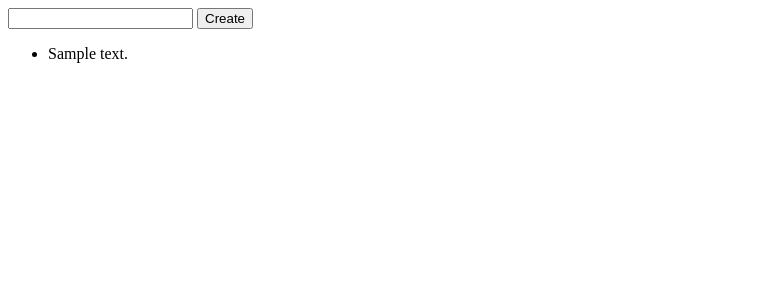
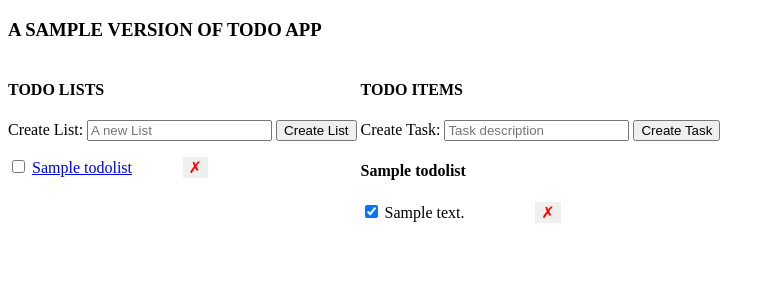
Before and after one commit to gowthamaraj/Flask-TODO-List-App, a Flask app: template templates/index.html in a window 1280 px wide. Shown: the top 300 px of the page, without its empty margins (0-775 px from the left). Run offline with Flask 2, Linux system fonts and the light colour scheme; the template is opened without the code that fills it: values that come from a table or form of the project are taken from there, others are empty; tables that the repository leaves empty hold one stand-in row (values such as "Sample post").

Commit message:
updated: code - all code updated

```diff
--- a/app.py
+++ b/app.py
@@ -1,59 +1,201 @@
-from flask import Flask, render_template,request,redirect,url_for,jsonify,abort
+from flask import Flask, render_template, request, redirect, url_for, jsonify, abort
 from flask_sqlalchemy import SQLAlchemy
+from flask_migrate import Migrate
 import sys
-from flask_migrate import Migrate
 
 app = Flask(__name__)
+app.config['SQLALCHEMY_DATABASE_URI'] = 'postgresql://postgres:admin@localhost:5432/project'
 app.config['SQLALCHEMY_TRACK_MODIFICATIONS'] = False
-app.config['SQLALCHEMY_DATABASE_URI'] = 'postgres://postgres:admin@localhost:5432/project'
-app.debug = True
-# creating the app
+db = SQLAlchemy(app)
 
-db = SQLAlchemy(app)
-# defining the db object
+migrate = Migrate(app, db)
 
-# creating model for our APP
+
 class Todo(db.Model):
-    __tablename__ = 'todos'
+    __tablename__ = "todos"
     id = db.Column(db.Integer, primary_key=True)
     description = db.Column(db.String(), nullable=False)
-    completed = db.Column(db.Boolean,nullable=False,default=False)
+    completed = db.Column(db.Boolean, nullable=False, default=False)
+    list_id = db.Column(db.Integer, db.ForeignKey(
+        'todolists.id'), nullable=False)
 
     def __repr__(self):
-        return f'<Todo {self.id} {self.description}>'
+        return f'<Todo ID: {self.id}, description: {self.description}, complete: {self.completed}>'
 
-#using migration
-migrate = Migrate(app,db)
-#Creates all tables.
-# db.create_all()
 
-@app.route('/todos/create',methods=['POST'])
+class TodoList(db.Model):
+    __tablename__ = "todolists"
+    id = db.Column(db.Integer, primary_key=True)
+    name = db.Column(db.String(), nullable=False)
+    todos = db.relationship('Todo', backref='list', lazy=True)
+
+    def __repr__(self):
+        return f'<TodoList ID: {self.id}, name: {self.name}, todos: {self.todos}>'
+
+
+@app.route('/todos/create', methods=['POST'])
 def create_todo():
     error = False
     body = {}
     try:
         description = request.get_json()['description']
-        #get the data
-        todo = Todo(description=description)
-        #create the object
+        list_id = request.get_json()['list_id']
+        todo = Todo(description=description, completed=False, list_id=list_id)
         db.session.add(todo)
         db.session.commit()
+        body['id'] = todo.id
+        body['complete'] = todo.complete
         body['description'] = todo.description
-    except:
+    except():
+        db.session.rollback()
         error = True
-        db.session.rollback()
         print(sys.exc_info())
     finally:
         db.session.close()
     if error:
-        abort(400)
+        abort(500)
     else:
         return jsonify(body)
 
+@app.route('/todos/<todo_id>/set-complete', methods=['POST'])
+def update_todo(todo_id):
+    error = False
+    try:
+        complete = request.get_json()['complete']
+        todo = Todo.query.get(todo_id)
+        print('Todo: ', todo)
+        todo.complete = complete
+        db.session.commit()
+    except():
+        db.session.rollback()
+        error = True
+        print(sys.exc_info())
+    finally:
+        db.session.close()
+    if error:
+        abort(500)
+    else:
+        return redirect(url_for('index'))
+
+@app.route('/todos/<todo_id>/delete', methods=['DELETE'])
+def delete_todo(todo_id):
+    error = False
+    try:
+        #Todo.query.filter_by(id=todo_id).delete()
+        todo = Todo.query.get(todo_id)
+        db.session.delete(todo)
+        db.session.commit()
+    except():
+        db.session.rollback()
+        error = True
+    finally:
+        db.session.close()
+    if error:
+        abort(500)
+    else:
+        return jsonify({'success': True})
+
+@app.route('/todos/<todo_id>/set-completed', methods=['POST'])
+def set_completed_todo(todo_id):
+    error = False
+
+    try:
+        completed = request.get_json()['completed']
+
+        todo = Todo.query.get(todo_id)
+        todo.completed = completed
+
+        db.session.commit()
+    except:
+        db.session.rollback()
+
+        error = True
+    finally:
+        db.session.close()
+
+    if error:
+        abort(500)
+    else:
+        return '', 200
+
 @app.route('/')
 def index():
-    return render_template('index.html', data=Todo.query.all())
+    return redirect(url_for('get_list_todos', list_id=1))
+
+@app.route('/lists/<list_id>')
+def get_list_todos(list_id):
+    lists = TodoList.query.all()
+    active_list = TodoList.query.get(list_id)
+    todos = Todo.query.filter_by(list_id=list_id).order_by('id').all()
+
+    return render_template('index.html', todos=todos, lists=lists, active_list=active_list)
+
+@app.route('/lists/create', methods=['POST'])
+def create_list():
+    error = False
+    body = {}
+    try:
+        name = request.get_json()['name']
+        todolist = TodoList(name=name)
+        db.session.add(todolist)
+        db.session.commit()
+        body['id'] = todolist.id
+        body['name'] = todolist.name
+    except():
+        db.session.rollback()
+        error = True
+        print(sys.exc_info)
+    finally:
+        db.session.close()
+    if error:
+        abort(500)
+    else:
+        return jsonify(body)
+
+@app.route('/lists/<list_id>/delete', methods=['DELETE'])
+def delete_list(list_id):
+    error = False
+    try:
+        list = TodoList.query.get(list_id)
+        for todo in list.todos:
+            db.session.delete(todo)
+
+        db.session.delete(list)
+        db.session.commit()
+    except():
+        db.session.rollback()
+        error = True
+    finally:
+        db.session.close()
+    if error:
+        abort(500)
+    else:
+        return jsonify({'success': True})
 
 
-if __name__ == "__main__":
-    app.run()
+@app.route('/lists/<list_id>/set-completed', methods=['POST'])
+def set_completed_list(list_id):
+    error = False
+
+    try:
+        list = TodoList.query.get(list_id)
+
+        for todo in list.todos:
+            todo.completed = True
+
+        db.session.commit()
+    except:
+        db.session.rollback()
+
+        error = True
+    finally:
+        db.session.close()
+
+    if error:
+        abort(500)
+    else:
+        return '', 200
+
+
+if __name__ == '__main__':
+    app.run(debug=True)
--- /dev/null
+++ b/static/index.js
@@ -0,0 +1,165 @@
+let deleteBtns;
+const listCheckboxes = document.querySelectorAll('.list-check-completed');
+for (let i = 0; i < listCheckboxes.length; i++) {
+    const checkbox = listCheckboxes[i];
+
+    checkbox.onchange = function (e) {
+        if (e.target.checked) {
+            const listId = e.target.dataset.id;
+
+            fetch('/lists/' + listId + '/set-completed', {
+                method: 'POST',
+                headers: {
+                    'Content-Type': 'application/json'
+                }
+            })
+            .then(function (jsonResponse) {
+                document.getElementById('error').className = 'hidden';
+
+                const todoCheckboxes = document.querySelectorAll('.todo-check-completed');
+
+                for (let i = 0; i < todoCheckboxes.length; i++) {
+                    const checkbox = todoCheckboxes[i];
+
+                    checkbox.checked = true;
+                }
+            })
+            .catch(function () {
+                document.getElementById('error').className = '';
+            })
+        }
+    }
+}
+
+
+
+
+const todoCheckboxes = document.querySelectorAll('.todo-check-completed');
+for (let i = 0; i < todoCheckboxes.length; i++) {
+    const checkbox = todoCheckboxes[i];
+
+    checkbox.onchange = function (e) {
+        const newCompleted = e.target.checked;
+        const todoId = e.target.dataset.id;
+
+        fetch('/todos/' + todoId + '/set-completed', {
+            method: 'POST',
+            body: JSON.stringify({
+                'completed': newCompleted
+            }),
+            headers: {
+                'Content-Type': 'application/json'
+            }
+        })
+        .then(function (jsonResponse) {
+            document.getElementById('error').className = 'hidden';
+        })
+        .catch(function () {
+            document.getElementById('error').className = '';
+        })
+    }
+}
+
+deleteBtns = document.querySelectorAll(".delete-todo");
+
+for (let i = 0; i < deleteBtns.length; i++) {
+  const deleteBtn = deleteBtns[i];
+  deleteBtn.onclick = function(e) {
+    console.log("Delete event: ", e);
+    const todoId = e.target.dataset.id;
+    fetch('/todos/'+ todoId + '/delete',{
+      method: 'DELETE'
+    }).then(function() {
+      console.log('Parent?', e.target);
+      const item = e.target.parentElement;
+      item.remove();
+        document.getElementById("error").className = "hidden";
+      })
+      .catch(function(e) {
+        console.error(e);
+        document.getElementById("error").className = "";
+      });
+  };
+}
+
+deleteListBtns = document.querySelectorAll(".delete-list");
+
+for (let i = 0; i < deleteListBtns.length; i++) {
+  const deleteBtn = deleteListBtns[i];
+  deleteBtn.onclick = function(e) {
+    console.log("Delete event: ", e);
+    const listId = e.target.dataset.id;
+
+    fetch('/lists/'+ listId + '/delete',{
+      method: 'DELETE'
+    }).then(function() {
+      console.log('Parent?', e.target);
+      const item = e.target.parentElement;
+      item.remove();
+        document.getElementById("error").className = "hidden";
+        window.location.reload(true);
+      })
+      .catch(function(e) {
+        console.error(e);
+        document.getElementById("error").className = "";
+      });
+  };
+}
+
+
+document.getElementById('todo-form').onsubmit = function (e) {
+  e.preventDefault();
+
+  fetch('/todos/create', {
+      method: 'POST',
+      body: JSON.stringify({
+          'description': document.getElementById('description').value,
+          'list_id': document.getElementById('list_id').value
+      }),
+      headers: {
+          'Content-Type': 'application/json'
+      }
+  })
+  .then(function (response) {
+      return response.json();
+  })
+  .then(function (jsonResponse) {
+      const liItem = document.createElement('LI');
+
+      liItem.innerHTML = jsonResponse['description'];
+      document.getElementById('todos').appendChild(liItem);
+      document.getElementById('error').className = 'hidden';
+      window.location.reload(true);
+  })
+  .catch(function () {
+      document.getElementById('error').className = '';
+  })
+}
+
+document.getElementById('list-form').onsubmit = function (e) {
+  e.preventDefault();
+
+  fetch('/lists/create', {
+      method: 'POST',
+      body: JSON.stringify({
+          'name': document.getElementById('todolist-input').value
+      }),
+      headers: {
+          'Content-Type': 'application/json'
+      }
+  })
+  .then(function (response) {
+      return response.json();
+  })
+  .then(function (jsonResponse) {
+      const liItem = document.createElement('LI');
+
+      liItem.innerHTML = jsonResponse['name'];
+      document.getElementById('lists').appendChild(liItem);
+      document.getElementById('error').className = 'hidden';
+      window.location.reload(true);
+  })
+  .catch(function (err) {
+      document.getElementById('error').className = '';
+  })
+}
--- /dev/null
+++ b/static/style.css
@@ -0,0 +1,24 @@
+.hidden {
+    display: none;
+  }
+  ul {
+    list-style: none;
+    padding-left: 0;
+    width: 200px;
+  }
+  li {
+    clear: both;
+  }
+  li button {
+    -webkit-appearance: none;
+    border: none;
+    outline: none;
+    color: red;
+    float: right;
+    cursor: pointer;
+    font-size: 16px;
+  }
+  .lists-wrapper, .todos-wrapper {
+    display: inline-block;
+    vertical-align: top;
+  }
--- a/templates/index.html
+++ b/templates/index.html
@@ -1,50 +1,57 @@
 <!DOCTYPE html>
 <html lang="en">
+
 <head>
     <meta charset="UTF-8">
     <meta name="viewport" content="width=device-width, initial-scale=1.0">
     <title>TODO App</title>
-    <style>
-        .hidden{
-            display: none;
-        }
-    </style>
+    <link rel="stylesheet" href="../static/style.css">
 </head>
+
 <body>
-    <form id="form">
-    <input type="text" name="description" id="description">
-    <input type="submit" value="Create">
-    </form>
-    <div id="error" class="hidden">Something went wrong</div>
-    <ul id="todos">
-        {%for d in data%}
-        <li>{{d.description}}</li>
-        {%endfor%}
-    </ul>
-    <script>
-        document.getElementById('form').onsubmit = function(event){
-            event.preventDefault();
-            fetch('/todos/create',{
-                method:'POST',
-                body:JSON.stringify({
-                    'description':document.getElementById('description').value.trim()
-                }),
-                headers:{
-                    'Content-Type':'application/json'
-                }
-            }).then((response)=>{
-                return response.json()
-            }).then((jsonResponse)=>{
-                console.log(jsonResponse);
-                const liItem = document.createElement('LI');
-                liItem.innerHTML = jsonResponse.description;
-                document.getElementById('todos').appendChild(liItem);
-                document.getElementById('error').className ='hidden'
-            }).catch((err)=>{
-                console.log(err)
-                document.getElementById('error').className =''
-            })
-        }
+    <h3>A SAMPLE VERSION OF TODO APP</h3>
+    <div class="lists-wrapper">
+        <h4>TODO LISTS</h4>
+        <form action="/lists/create" method="POST" id="list-form">
+          <label for="todolist">Create List:</label>
+          <input type="text" name="todolist" id="todolist-input" placeholder="A new List" data-id="{{ active_list.id }}"/>
+          <button type="submit">Create List</button>
+        </form>
+      <ul id="lists">
+        {% for list in lists %}
+        <li>
+          <input type="checkbox" data-id="{{ list.id }}" class="list-check-completed">
+          <a href="/lists/{{ list.id }}">{{ list.name }}</a>
+          <button class="delete-list" data-id="{{ list.id }}">&cross;</button>
+        </li>
+    {% endfor %}
+      </ul>
+    </div>
+
+    <div class="todos-wrapper">
+      <h4>TODO ITEMS</h4>
+      <form action="/todos/create" method="POST" id="todo-form">
+        <input id="list_id" type="hidden" value="{{ active_list.id }}">
+        <label for="description">Create Task:</label>
+        <input id="description" type="text" name="description" placeholder="Task description"  />
+        <button type="submit">Create Task</button>
+      </form>
+      <div id="error" class="hidden">
+        An error occurred, please try again.
+      </div>
+        <h4>{{ active_list.name }}</h4>
+        <ul id="todos">
+          {% for todo in todos %}
+          <li>
+            <input data-id="{{ todo.id }}" class="todo-check-completed" type="checkbox" name="complete" id="complete" {% if todo.completed %} checked {%endif%} />
+            {{ todo.description }}
+            <button class="delete-todo" data-id="{{ todo.id }}">&cross;</button>
+          </li>
+          {% endfor %}
+        </ul>
+
+    </div>
+    <script src="../static/index.js">
     </script>
 </body>
 </html>
```
Also changed, not shown: 1 other file.
